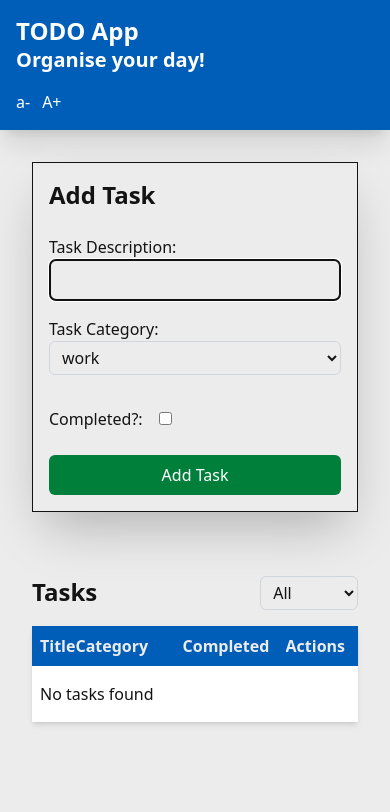
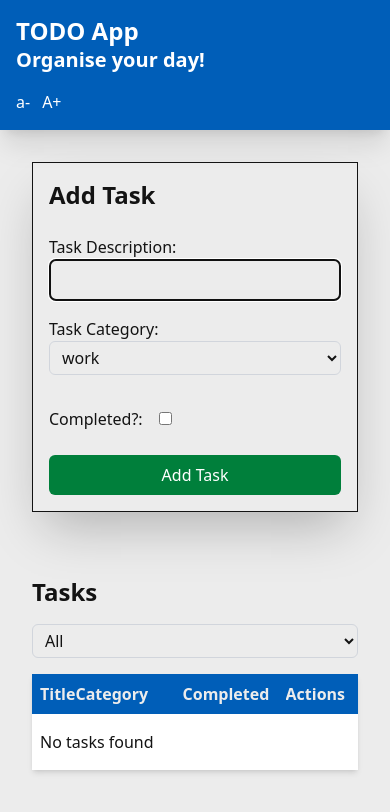
Before and after one commit to davidcraig/todo-app-challenge, a React (Vite) app: page / in a window 390 px wide. Shown: the top 812 px of the page. Built offline with nearby package versions, Linux system fonts and the light colour scheme.

Commit message:
Improve responsiveness of tasks list filter.

```diff
--- a/src/App.tsx
+++ b/src/App.tsx
@@ -121,7 +121,7 @@
           </aside>
 
           <main aria-labelledby="task-list-heading">
-            <div className="flex">
+            <div className="flex flex-col md:flex-row">
               <h1 id="task-list-heading">Tasks</h1>
               <TaskListFilter
                 categories={CATEGORIES}
--- a/src/components/TaskListFilter.tsx
+++ b/src/components/TaskListFilter.tsx
@@ -10,7 +10,8 @@
   return (
     <select
       aria-label="Task Category Filter"
-      style={{ marginLeft: "auto", maxWidth: "30%" }}
+      className="md:w-4/12"
+      style={{ marginLeft: "auto" }}
       onChange={(e) => setSelectedCategory(e.target.value)}
     >
       <option value="all">All</option>
```
